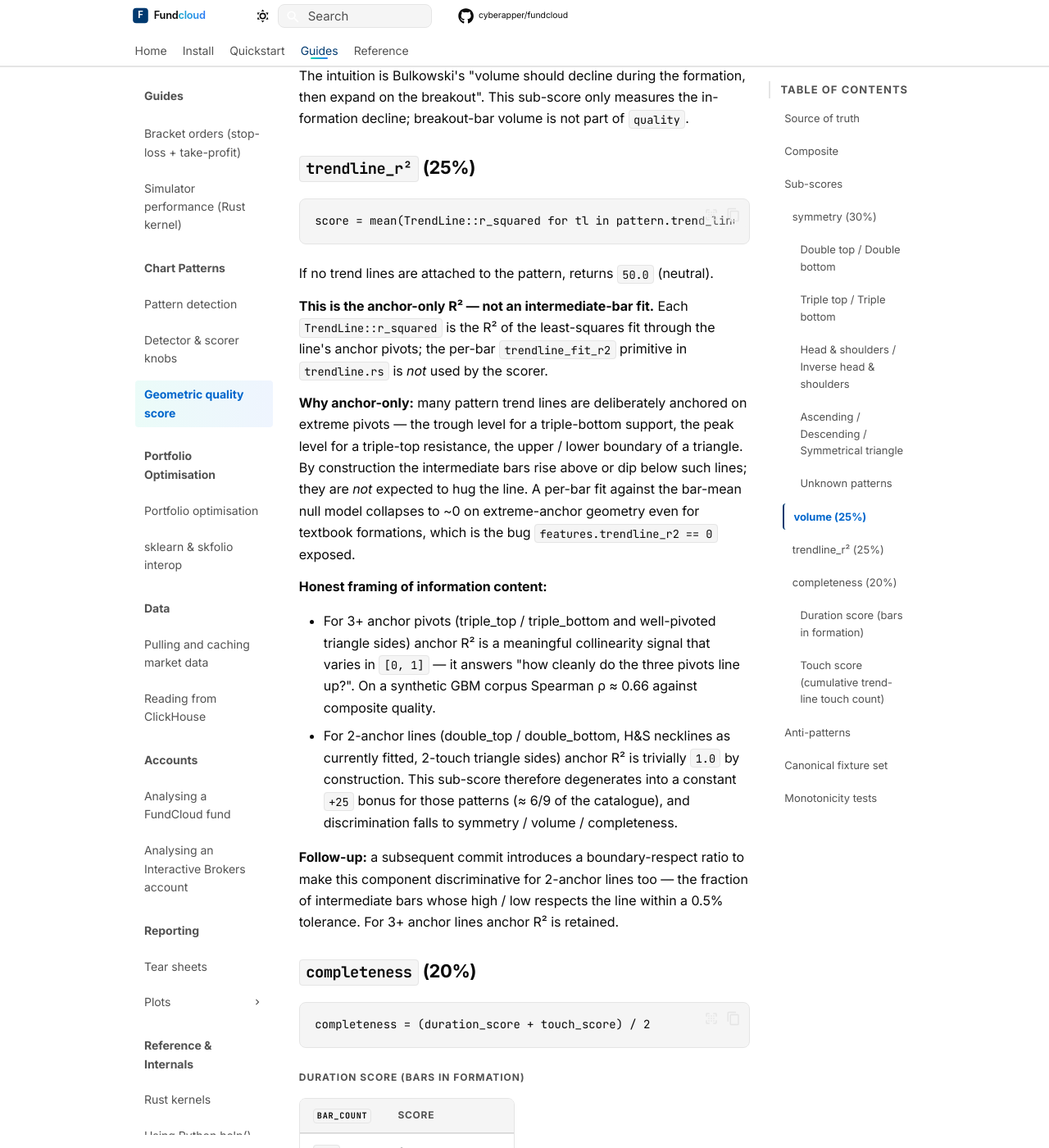
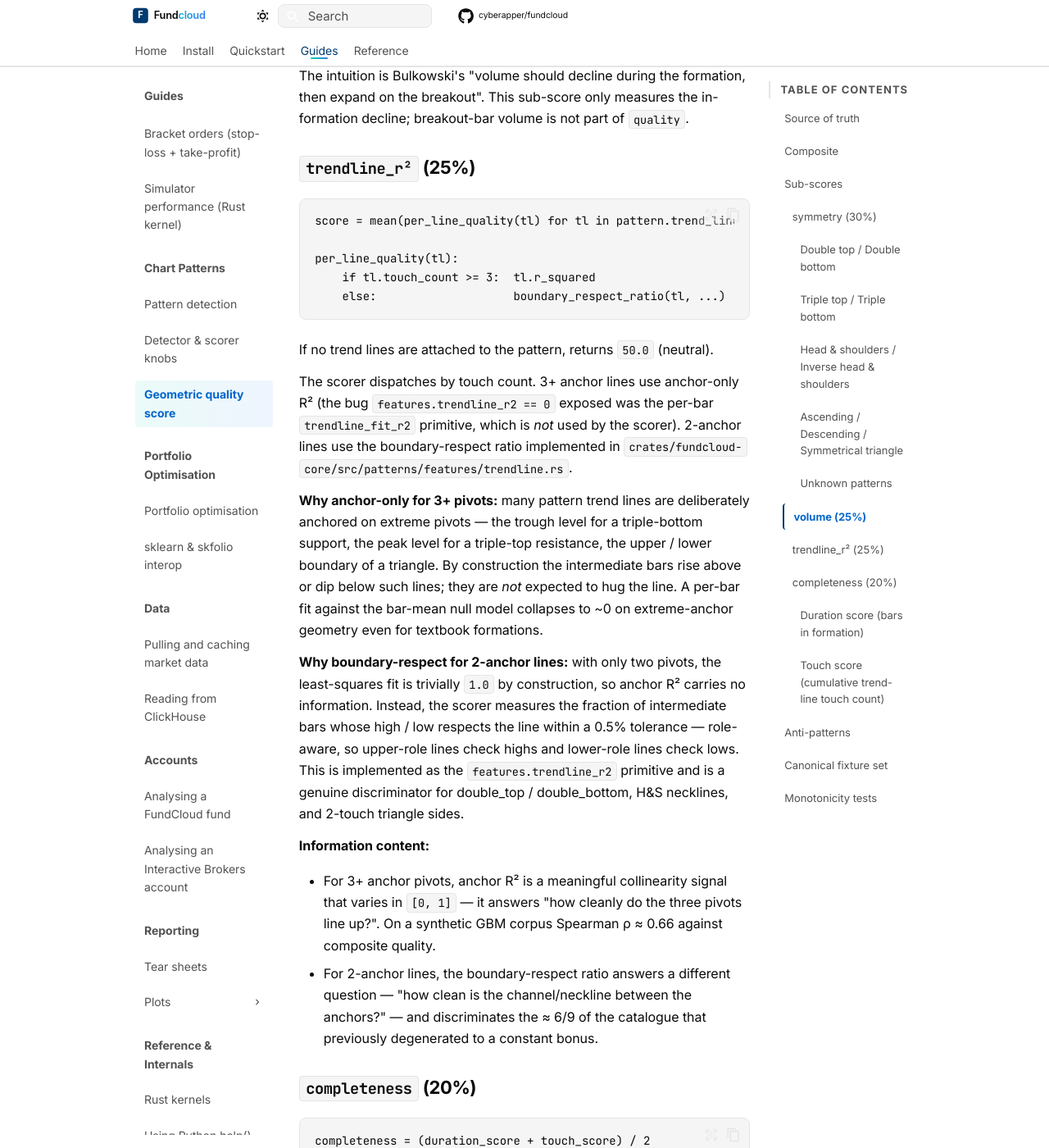
Before and after one commit to cyberapper/fundcloud, an MkDocs documentation site: the page built from docs/scoring/quality.md, in a window 1280 px wide and 1400 px high, scrolled down 3350 px. Shown: the whole window at 82% size. Built offline with MkDocs 1.6.1 and Material for MkDocs 9.7.7, drawn with Linux system fonts in a browser that asks for light colours; comment, search, counter and statistics services are not loaded; the version menu is left out.

Commit message:
docs(patterns): refresh trendline_r2 / role docs for boundary-respect scorer
Three docs were behind the current scoring contract:

- docs/guides/patterns/knobs.md: the trendline_r2 knob row still
  described 2-anchor lines as trivially 1.0. Updated to describe the
  touch-count dispatch.
- docs/reference/patterns.md: the trendline_r2 (25%) section claimed
  2-anchor lines contribute a constant +25 bonus, and the PyO3
  detection dict schema for trend_lines omitted the role field
  (already serialised in fundcloud-py at lib.rs:422). Both fixed; role
  added to the Rust TrendLine output snippet too.
- docs/scoring/quality.md: the trendline_r² section framed
  boundary-respect as a follow-up. That follow-up has landed —
  reframed the section around the touch-count dispatch with separate
  rationale for the 3+-anchor R² path and the 2-anchor
  boundary-respect path.

````diff
--- a/docs/scoring/quality.md
+++ b/docs/scoring/quality.md
@@ -130,42 +130,48 @@ the in-formation decline; breakout-bar volume is not part of `quality`.
 ### `trendline_r²` (25%)
 
 ```text
-score = mean(TrendLine::r_squared for tl in pattern.trend_lines) × 100
+score = mean(per_line_quality(tl) for tl in pattern.trend_lines) × 100
+
+per_line_quality(tl):
+    if tl.touch_count >= 3:  tl.r_squared                       # anchor-only R²
+    else:                    boundary_respect_ratio(tl, ...)    # 2-anchor path
 ```
 
 If no trend lines are attached to the pattern, returns `50.0` (neutral).
 
-**This is the anchor-only R² — not an intermediate-bar fit.** Each
-`TrendLine::r_squared` is the R² of the least-squares fit through the
-line's anchor pivots; the per-bar `trendline_fit_r2` primitive in
-`trendline.rs` is *not* used by the scorer.
+The scorer dispatches by touch count. 3+ anchor lines use anchor-only
+R² (the bug `features.trendline_r2 == 0` exposed was the per-bar
+`trendline_fit_r2` primitive, which is *not* used by the scorer).
+2-anchor lines use the boundary-respect ratio implemented in
+`crates/fundcloud-core/src/patterns/features/trendline.rs`.
 
-**Why anchor-only:** many pattern trend lines are deliberately anchored
-on extreme pivots — the trough level for a triple-bottom support, the
-peak level for a triple-top resistance, the upper / lower boundary of
-a triangle. By construction the intermediate bars rise above or dip
-below such lines; they are *not* expected to hug the line. A per-bar
-fit against the bar-mean null model collapses to ~0 on extreme-anchor
-geometry even for textbook formations, which is the bug
-`features.trendline_r2 == 0` exposed.
+**Why anchor-only for 3+ pivots:** many pattern trend lines are
+deliberately anchored on extreme pivots — the trough level for a
+triple-bottom support, the peak level for a triple-top resistance, the
+upper / lower boundary of a triangle. By construction the intermediate
+bars rise above or dip below such lines; they are *not* expected to
+hug the line. A per-bar fit against the bar-mean null model collapses
+to ~0 on extreme-anchor geometry even for textbook formations.
 
-**Honest framing of information content:**
+**Why boundary-respect for 2-anchor lines:** with only two pivots, the
+least-squares fit is trivially `1.0` by construction, so anchor R²
+carries no information. Instead, the scorer measures the fraction of
+intermediate bars whose high / low respects the line within a 0.5%
+tolerance — role-aware, so upper-role lines check highs and lower-role
+lines check lows. This is implemented as the `features.trendline_r2`
+primitive and is a genuine discriminator for double_top / double_bottom,
+H&S necklines, and 2-touch triangle sides.
 
-* For 3+ anchor pivots (triple_top / triple_bottom and well-pivoted
-  triangle sides) anchor R² is a meaningful collinearity signal that
-  varies in `[0, 1]` — it answers "how cleanly do the three pivots
-  line up?". On a synthetic GBM corpus Spearman ρ ≈ 0.66 against
-  composite quality.
-* For 2-anchor lines (double_top / double_bottom, H&S necklines as
-  currently fitted, 2-touch triangle sides) anchor R² is trivially
-  `1.0` by construction. This sub-score therefore degenerates into a
-  constant `+25` bonus for those patterns (≈ 6/9 of the catalogue),
-  and discrimination falls to symmetry / volume / completeness.
+**Information content:**
 
-**Follow-up:** a subsequent commit introduces a boundary-respect ratio
-to make this component discriminative for 2-anchor lines too — the
-fraction of intermediate bars whose high / low respects the line within
-a 0.5% tolerance. For 3+ anchor lines anchor R² is retained.
+* For 3+ anchor pivots, anchor R² is a meaningful collinearity signal
+  that varies in `[0, 1]` — it answers "how cleanly do the three
+  pivots line up?". On a synthetic GBM corpus Spearman ρ ≈ 0.66
+  against composite quality.
+* For 2-anchor lines, the boundary-respect ratio answers a different
+  question — "how clean is the channel/neckline between the anchors?"
+  — and discriminates the ≈ 6/9 of the catalogue that previously
+  degenerated to a constant bonus.
 
 ### `completeness` (20%)
 
````
Also changed, not shown: docs/guides/patterns/knobs.md (+1 -1 lines), docs/reference/patterns.md (+18 -12 lines).
